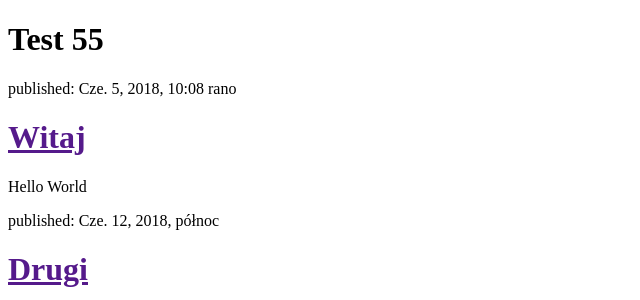
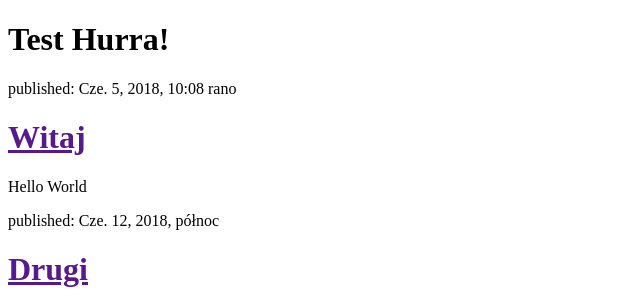
Before and after one commit to nNevermore/django-app, a Django app: page / in a window 1280 px wide. Shown: the top 300 px of the page, without its empty margins (0-640 px from the left). Run offline with Django 3.2, Linux system fonts and the light colour scheme; data comes from the database, SQL or seed files in the repository.

Commit message:
modified:   www/templates/www/post_list.html

```diff
--- a/www/templates/www/post_list.html
+++ b/www/templates/www/post_list.html
@@ -5,7 +5,7 @@
     <title>Python Tutorial</title>
   </head>
   <body>
-    <h1>Test 55</h1>
+    <h1>Test Hurra!</h1>
     {% for post in ppl %}
         <div>
             <p>published: {{ post.published_date }}</p>
```
